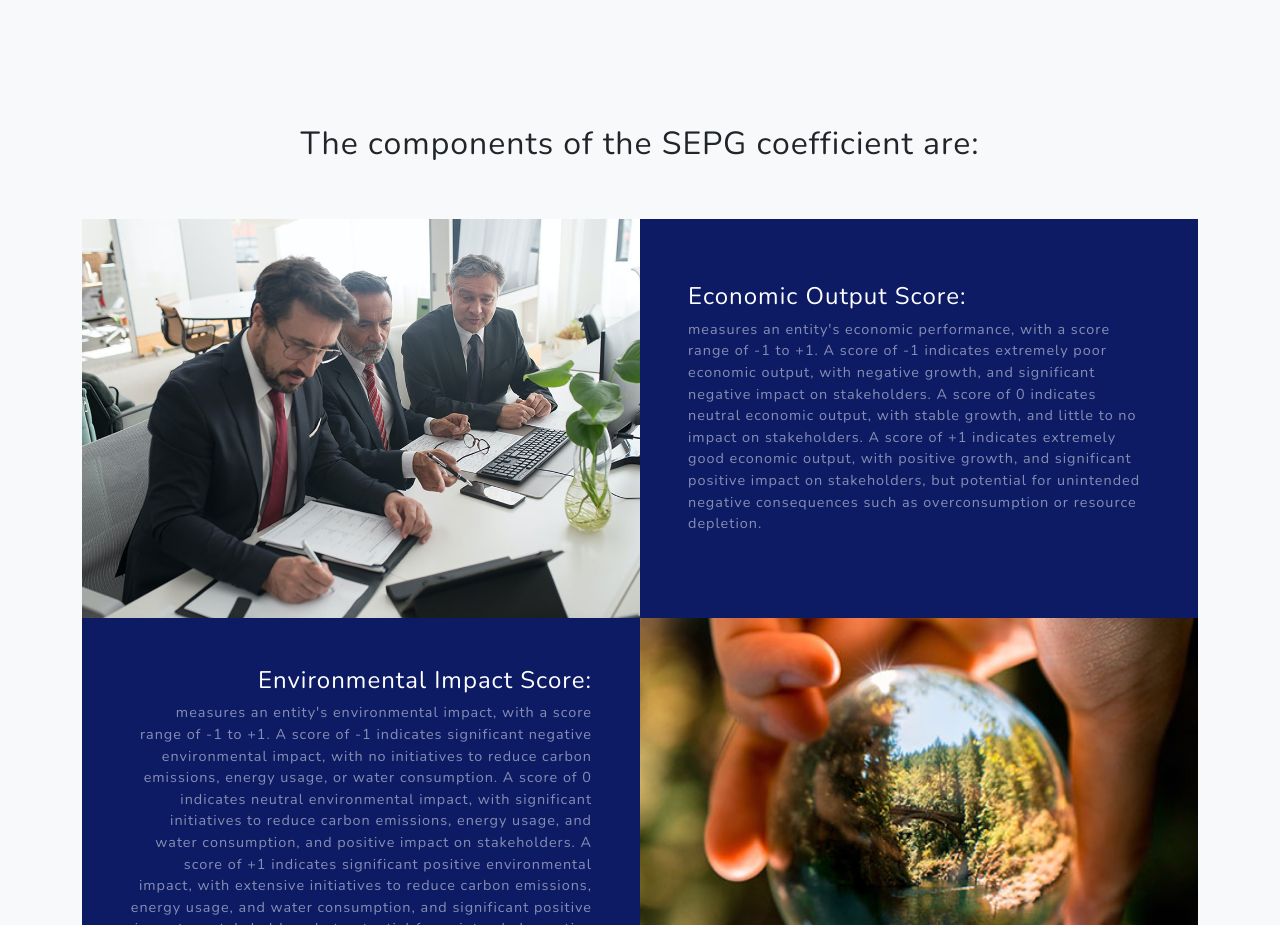
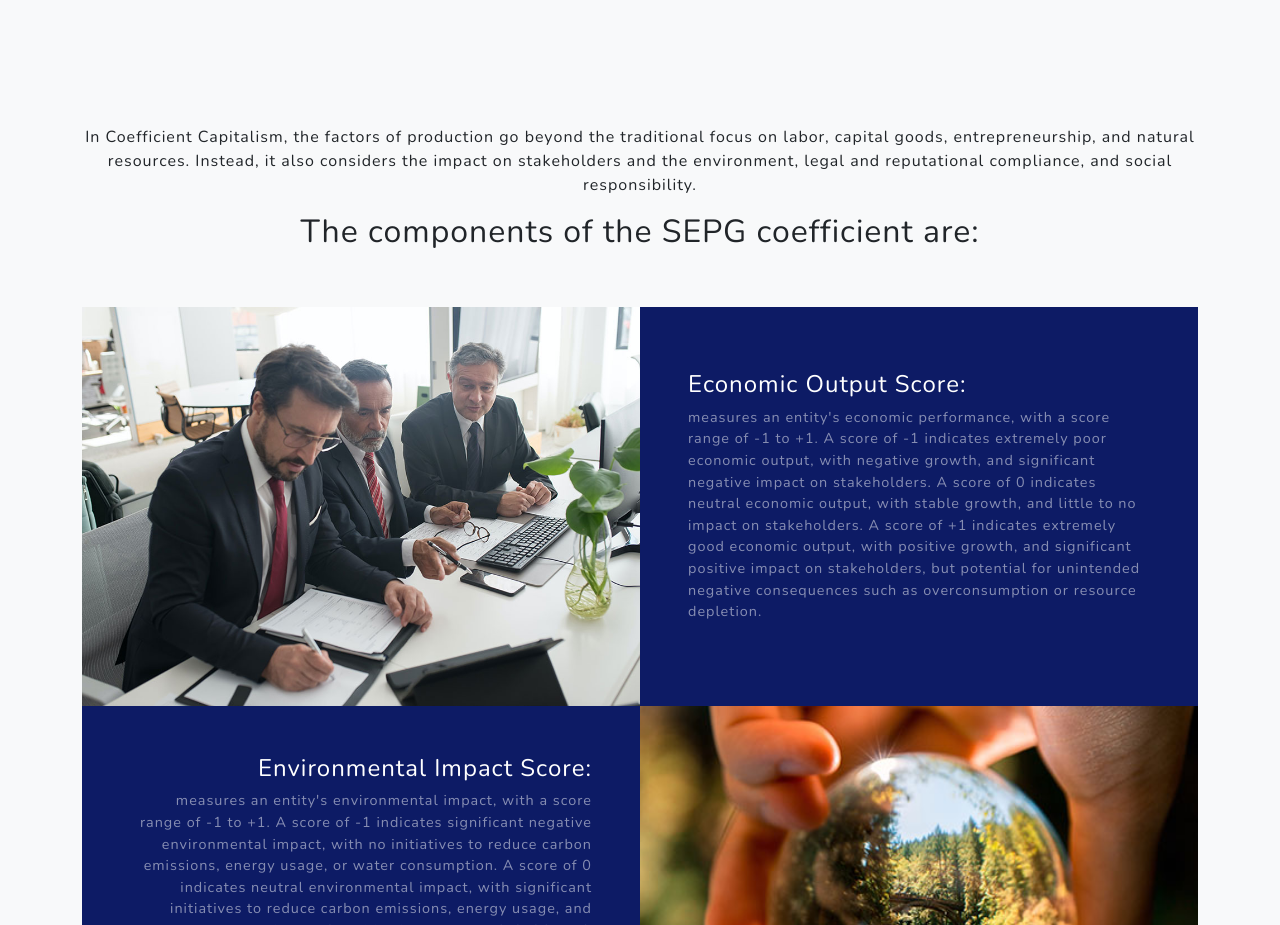
Before and after one commit to egoshly/Coefficient-Capitalism, a plain HTML site: page index.html in a window 1280 px wide. Shown: the part 2500-3425 px from the top of the page. Drawn offline with nearby package versions, Linux system fonts and the light colour scheme.

Commit message:
Update index.html

```diff
--- a/index.html
+++ b/index.html
@@ -193,6 +193,7 @@
         <div class="row align-items-center  text-center no-gutters mb-4 mb-lg-5">
 
                 <div class="col-xl-12 col-lg-12">
+                  <p> In Coefficient Capitalism, the factors of production go beyond the traditional focus on labor, capital goods, entrepreneurship, and natural resources. Instead, it also considers the impact on stakeholders and the environment, legal and reputational compliance, and social responsibility. </ br></p>
                     <h2>The components of the SEPG coefficient are:</h2>
                 </div>
 
```
